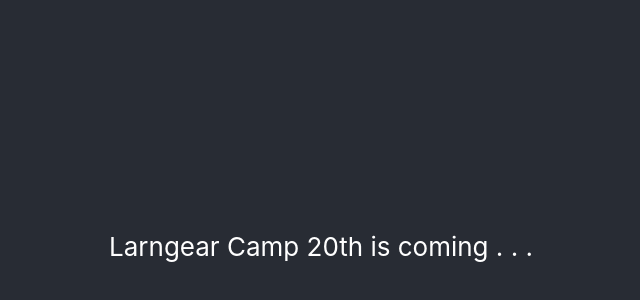
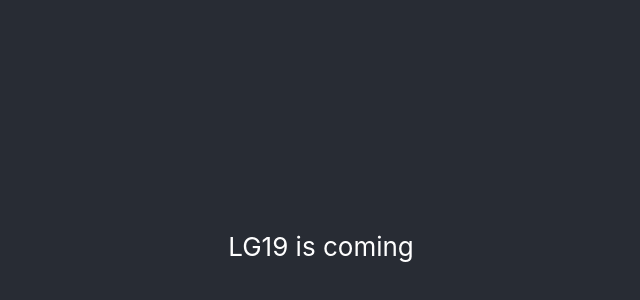
Before and after one commit to mewiipk/larngearcamp19th, a React (Create React App) app: page / in a window 1280 px wide. Shown: the part 154-454 px from the top of the page, without its empty margins (319-959 px from the left). Built offline with nearby package versions, Linux system fonts and the light colour scheme.

Commit message:
init home page

```diff
--- a/src/App.js
+++ b/src/App.js
@@ -1,12 +1,11 @@
 import React from 'react';
 import './App.css';
+import HomePage from './pages/Index'
 
 function App() {
   return (
     <div className="App">
-      <header className="App-header">
-        <p>Larngear Camp 20th is coming . . .</p>
-      </header>
+      <HomePage />
     </div>
   );
 }
--- /dev/null
+++ b/src/pages/Index.js
@@ -0,0 +1,13 @@
+import React from 'react'
+
+function HomePage() {
+    return (
+        <React.Fragment>
+            <div className="App-header">
+                <p>LG19 is coming</p>
+            </div>
+        </React.Fragment>
+    )
+}
+
+export default HomePage
```
Also changed, not shown: 1 other file (tests, documents, lock files or other folders).
